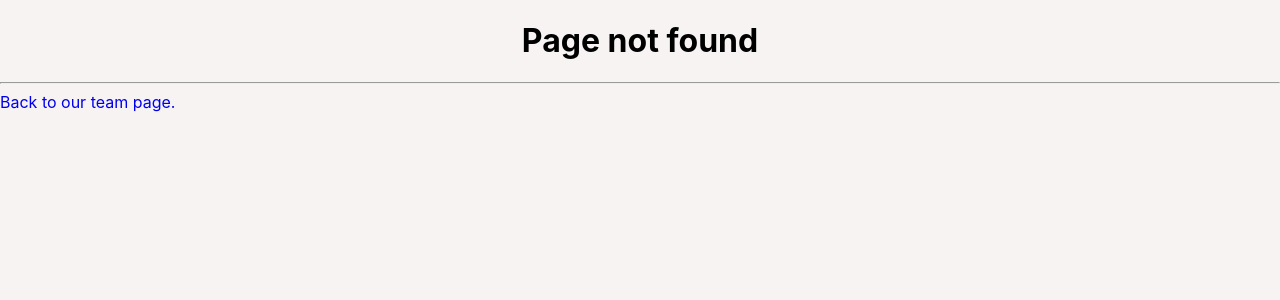
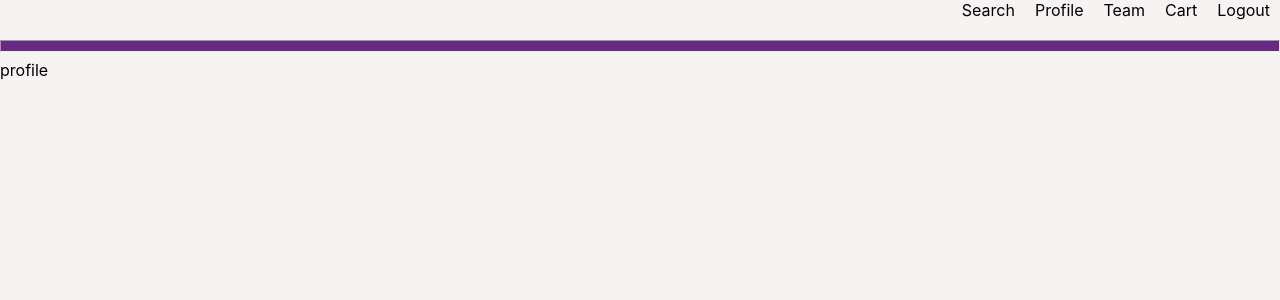
Before and after one commit to zainkhanx93/Gator-Crawl, a React (Create React App) app in the folder application/frontend/: page /profile/me in a window 1280 px wide. Before the commit this address had no page. Shown: the top 300 px of the page. Built offline with nearby package versions, Linux system fonts and the light colour scheme.

Commit message:
George nav

```diff
--- a/application/frontend/src/App.js
+++ b/application/frontend/src/App.js
@@ -12,6 +12,8 @@ import Register from './Containers/Register';
 import Team from './Containers/Team';
 import TeamMember from './Containers/TeamMember';
 import SearchResults from './Containers/SearchResults';
+import Profile from './Containers/Profile';
+import Cart from './Containers/Cart';
 import noMatch from './Components/noMatch';
 
 import './App.css';
@@ -20,22 +22,6 @@ class App extends React.Component {
   render() {
     return (
       <div className="App">
-        {/* <header className="App-header">
-          <nav>
-            <Link to="/" className="nav-item">
-              Home
-            </Link>
-            <Link to="/team" className="nav-item">
-              Team
-            </Link>
-          </nav>
-          CSC 648, Section 2
-          <br />
-          Software Engineering, Spring 2020
-          <br />
-          Team 1
-          <br />
-        </header> */}
         <Switch>
           <Redirect exact from="/" to="/login" />
           <Route path="/login" exact component={Login} />
@@ -43,6 +29,8 @@ class App extends React.Component {
           <Route path="/searchresults" exact component={SearchResults} />
           <Route path="/team" exact component={Team} />
           <Route path="/team/:id" exact component={TeamMember} />
+          <Route path="/profile/me" exact component={Profile} />
+          <Route path="/cart" exact component={Cart} />
           <Route component={noMatch} />
         </Switch>
       </div>
--- a/application/frontend/src/Components/noMatch.js
+++ b/application/frontend/src/Components/noMatch.js
@@ -6,7 +6,7 @@ const noMatch = () => (
   <div>
     <h1 style={{ textAlign: 'center' }}>Page not found</h1>
     <hr />
-    <Link to="/team">Back to our team page.</Link>
+    <Link to="/">Back to login page.</Link>
   </div>
 );
 
--- /dev/null
+++ b/application/frontend/src/Containers/Cart.js
@@ -0,0 +1,16 @@
+import React from 'react';
+
+import MainNavBar from '../Nav/MainNavBar';
+
+class Cart extends React.Component {
+  render() {
+    return (
+      <div>
+        <MainNavBar />
+        My Cart
+      </div>
+    );
+  }
+}
+
+export default Cart;
--- /dev/null
+++ b/application/frontend/src/Containers/Profile.js
@@ -0,0 +1,16 @@
+import React from 'react';
+
+import MainNavBar from '../Nav/MainNavBar';
+
+class Profile extends React.Component {
+  render() {
+    return (
+      <div>
+        <MainNavBar />
+        profile
+      </div>
+    );
+  }
+}
+
+export default Profile;
--- a/application/frontend/src/Containers/SearchResults.js
+++ b/application/frontend/src/Containers/SearchResults.js
@@ -1,5 +1,7 @@
 import React, { useState, useEffect } from 'react';
 import axios from 'axios';
+
+import MainNavBar from '../Nav/MainNavBar';
 
 const SearchResults = () => {
   const [query, setQuery] = useState('');
@@ -37,13 +39,13 @@ const SearchResults = () => {
 
   return (
     <>
-      <div className="profile">
-        <h1>filter => {filter}</h1>
+      <div>
+        <MainNavBar />
+        {/* <h1>filter => {filter}</h1>
         <h2>
           Search for a specific item or Search with empty input to get all
           products
-        </h2>
-
+        </h2> */}
         <select
           value={filter}
           onChange={(e) => {
--- a/application/frontend/src/Containers/Team.js
+++ b/application/frontend/src/Containers/Team.js
@@ -3,6 +3,7 @@ import React from 'react';
 import { connect } from 'react-redux';
 import './Team.css';
 
+import MainNavBar from '../Nav/MainNavBar';
 import * as teamActions from '../Store/Actions/teamActions';
 
 class Team extends React.Component {
@@ -22,6 +23,7 @@ class Team extends React.Component {
 
     return (
       <div>
+      <MainNavBar />
         <h1 className="Title"><u>Our Team</u></h1>
         <ul>
           <div className="Box" onClick={() => handleClick(team.one)}>{team.one.firstname} {team.one.lastname}</div>
--- /dev/null
+++ b/application/frontend/src/Nav/MainNavBar.css
@@ -0,0 +1,22 @@
+.nav-item{
+  color:black;
+  padding:10px;
+}
+.nav-item:visited{
+  color:black;
+}
+
+.MainNavBar {
+    text-align: right;
+}
+
+.Nav-header {
+
+}
+
+.Nav-line {
+  margin-top: 20px;
+  background-color: #662A82;
+  padding-top: 10px;
+
+}
--- /dev/null
+++ b/application/frontend/src/Nav/MainNavBar.js
@@ -0,0 +1,33 @@
+import React from 'react';
+import { Link } from 'react-router-dom';
+
+import './MainNavBar.css';
+
+const MainNavBar = (props) => {
+  return (
+    <div className="MainNavBar">
+      <header className="Nav-header">
+        <nav>
+          <Link to="/searchresults" className="nav-item">
+            Search
+          </Link>
+          <Link to="/profile/me" className="nav-item">
+            Profile
+          </Link>
+          <Link to="/team" className="nav-item">
+            Team
+          </Link>
+          <Link to="/cart" className="nav-item">
+            Cart
+          </Link>
+          <Link to="/" className="nav-item">
+            Logout
+          </Link>
+        </nav>
+      </header>
+      <hr className="Nav-line" />
+    </div>
+  );
+}
+
+export default MainNavBar;
```
